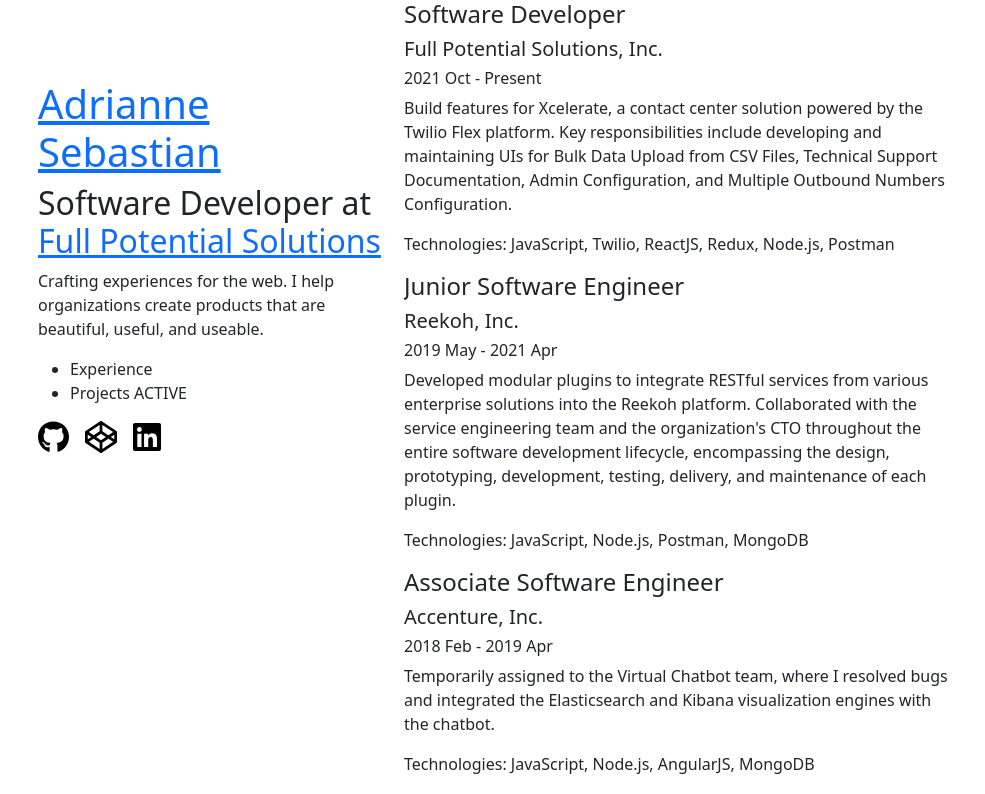
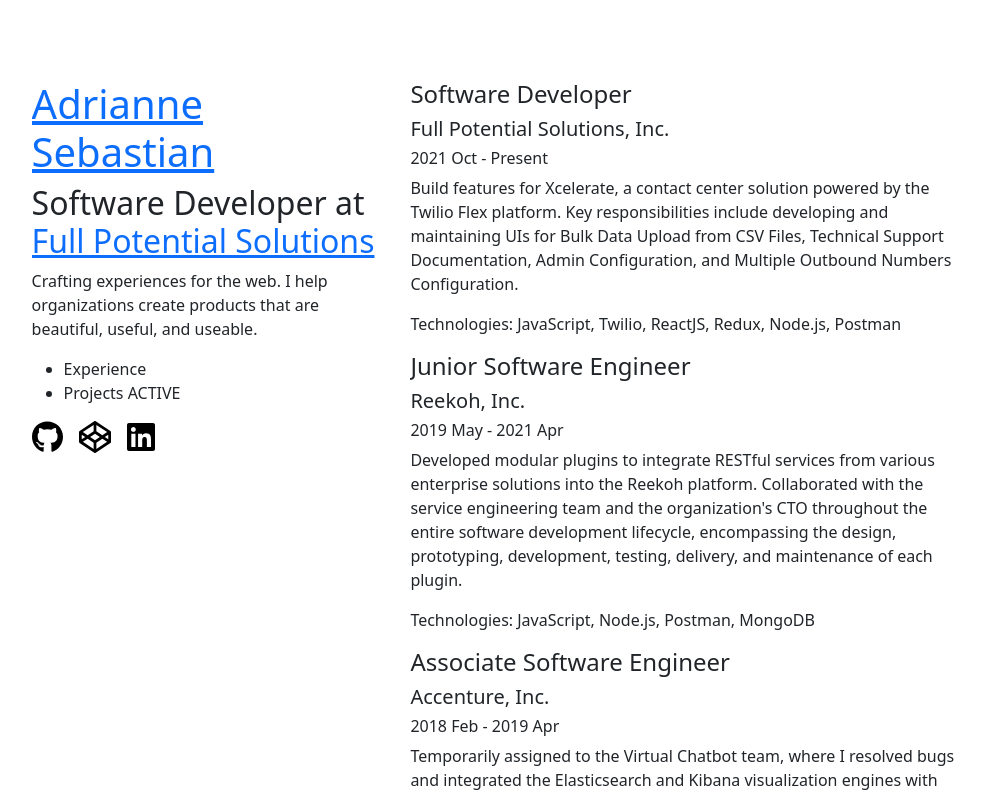
Before and after one commit to arcsbstn/arcsbstn.github.io, a React (Create React App) app: page / in a window 1280 px wide. Shown: the top 794 px of the page, without its empty margins (144-1129 px from the left). Built offline with nearby package versions, Linux system fonts and the light colour scheme.

Commit message:
fix padding and gapping

```diff
--- a/src/ResumePortfolio.tsx
+++ b/src/ResumePortfolio.tsx
@@ -4,11 +4,13 @@
 
 const MainContainer = styled.div`
   display: flex;
-  flex-direction: row;
   margin: 0 auto;
   max-width: 1200px;
   justify-content: center;
-  gap: 1em;
+  gap: 1.8em;
+  padding: 0 2em;
+
+  flex-direction: row;
 
   @media (max-width: 780px) {
     flex-direction: column;
--- a/src/components/content/Content.tsx
+++ b/src/components/content/Content.tsx
@@ -4,12 +4,16 @@
 import Projects from "./Projects";
 
 const ContentWrapper = styled.div`
+  overflow: auto;
+  display: flex;
+  flex-direction: column;
+  gap: 8em;
+
+  padding: 5em 0;
   max-width: 550px;
-  overflow: auto;
 
   @media (max-width: 780px) {
-    position: relative;
-    flex-direction: column;
+    padding 0 0 5em 0;
     max-width: 780px;
   }
 `;
--- a/src/components/sidebar/Sidebar.tsx
+++ b/src/components/sidebar/Sidebar.tsx
@@ -8,15 +8,16 @@
   align-self: flex-start;
   flex-direction: column;
   overflow-y: auto;
-  padding: 5em 0;
   top: 0;
 
+  padding: 5em 0;
   position: -webkit-sticky;
   position: sticky;
   max-width: 350px;
   height: 100vh;
 
   @media (max-width: 780px) {
+    padding: 5em 0 0 0;
     position: relative;
     max-width: 780px;
     height: auto;
```
